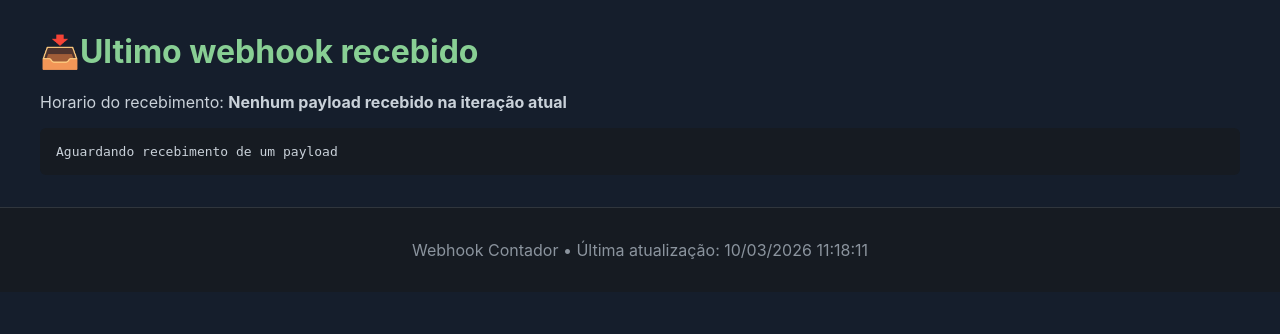
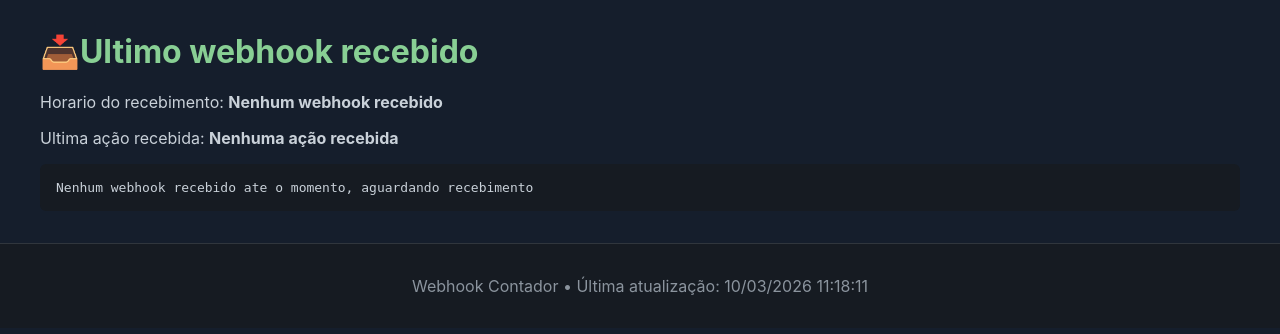
Before and after one commit to nenel-andrade/webhook-python, a FastAPI app: page /ultimo in a window 1280 px wide. Shown: the part 53-387 px from the top of the page. Run offline with FastAPI, Linux system fonts and the light colour scheme.

Commit message:
added defalt options to ultimo.html and removed ultimovazio.html

```diff
--- a/main.py
+++ b/main.py
@@ -158,11 +158,9 @@ async def ultimo(request: Request):
     print(horario_recebido)
     if horario_recebido == None or ultimo_webhook == None:
         return templates.TemplateResponse(
-        "ultimoVazio.html",
+        "ultimo.html",
         {
             "request": request,
-            "horario_recebimento": "Nenhum payload recebido na iteração atual",
-            "ultimo": "Aguardando recebimento de um payload",
             "timestamp_atual": timestamp_atual
         }
     )
--- a/templates/ultimo.html
+++ b/templates/ultimo.html
@@ -4,7 +4,7 @@
 
 {% block content %}
     <h1>📥Ultimo webhook recebido</h1>
-    <p>Horario do recebimento: <strong>{{ horario_recebimento }}</strong></p>
-    <p>Ultima ação recebida: <strong>{{ultima_acao}}</strong></p>
-    <pre><code>{{ultimo}}</code></pre>
+    <p>Horario do recebimento: <strong>{{ horario_recebimento | default("Nenhum webhook recebido")}}</strong></p>
+    <p>Ultima ação recebida: <strong>{{ultima_acao | default("Nenhuma ação recebida")}}</strong></p>
+    <pre><code>{{ultimo | default("Nenhum webhook recebido ate o momento, aguardando recebimento")}}</code></pre>
 {% endblock %}
--- a/templates/ultimoVazio.html
+++ /dev/null
@@ -1,9 +0,0 @@
-{% extends "base.html" %}
-
-{% block title %}📥Ultimo Webhook{% endblock %}
-
-{% block content %}
-    <h1>📥Ultimo webhook recebido</h1>
-    <p>Horario do recebimento: <strong>{{ horario_recebimento }}</strong></p>
-    <pre><code>{{ultimo}}</code></pre>
-{% endblock %}
```
